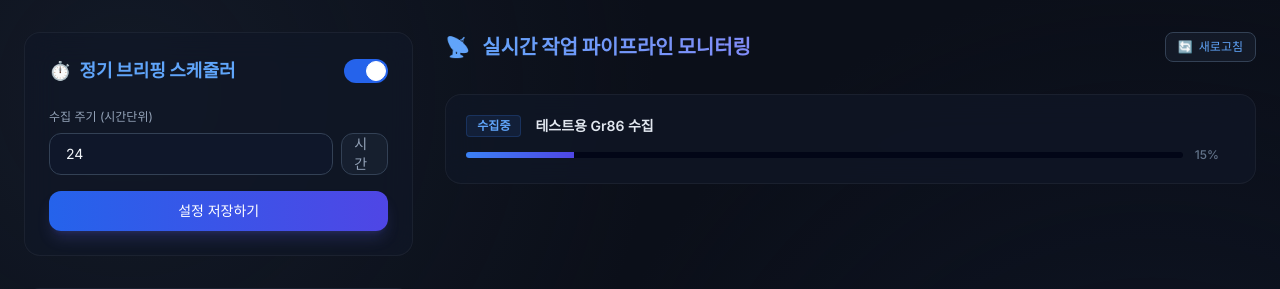
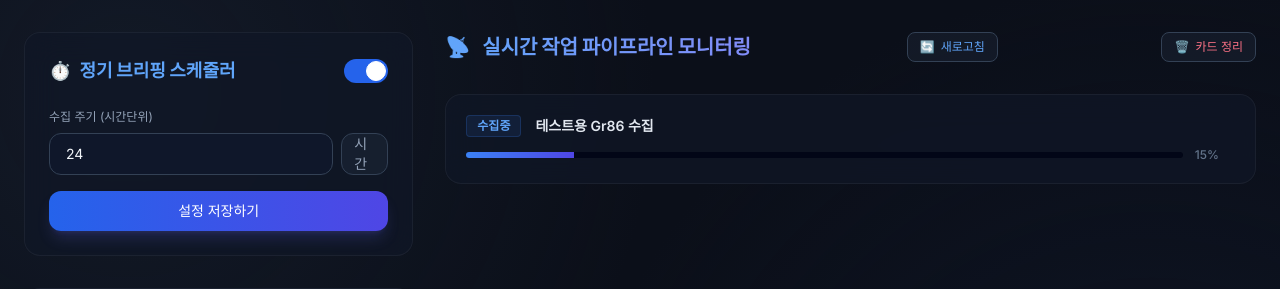
Before and after one commit to hyokuro-hash/auto-car-blog, a FastAPI app: page / in a window 1280 px wide. Shown: the part 66-355 px from the top of the page. Run offline with FastAPI, Linux system fonts and the light colour scheme; parts of the project's set-up code (start-up, migrations or seed data) failed here and were passed over; some libraries are stand-ins or nearby versions.

Commit message:
fix: 재시도/폴백 시 단일 task_id 유지하여 카드 중복 생성 방지, 대시보드에 카드 정리 버튼 추가

```diff
--- a/db.py
+++ b/db.py
@@ -259,7 +259,7 @@ class DatabaseCache:
             "updated_at": datetime.now().isoformat()
         }
 
-        # Firestore 우선 기록
+        # Firestore 우선 기록 - merge=True 로 항상 upsert (중복 도큐먼트 생성 방지)
         if self.firestore.is_available:
             try:
                 self.firestore.db.collection("car_news_tasks").document(task_id).set(task_data, merge=True)
@@ -267,11 +267,11 @@ class DatabaseCache:
             except Exception as e:
                 print(f"[db.py] Firestore Task 업데이트 실패: {e}")
 
-        # 로컬 폴백
+        # 로컬 폴백 - task_id 키 기준 upsert
         tasks = _load_json_file(LOCAL_TASKS_FILE, {})
         if task_id not in tasks:
             tasks[task_id] = {}
-        tasks[task_id].update({k: v for k, v in task_data.items() if v is not None or k not in tasks[task_id]})
+        tasks[task_id].update(task_data)
         _save_json_file(LOCAL_TASKS_FILE, tasks)
 
     def get_active_tasks(self) -> list:
@@ -284,9 +284,37 @@ class DatabaseCache:
                 print(f"[db.py] Firestore Tasks 조회 실패: {e}")
 
         tasks = _load_json_file(LOCAL_TASKS_FILE, {})
-        # 정렬하여 리스트로 반환
+        # task_id 기준 중복 제거: 동일 task_id 는 이미 dict 키로 유일하므로 최신 updated_at 순 정렬만
         sorted_tasks = sorted(tasks.values(), key=lambda x: x.get("updated_at", ""), reverse=True)
         return sorted_tasks[:20]
+
+    def cleanup_old_tasks(self, keep_recent: int = 10):
+        """로컬 tasks.json 및 Firestore에서 오래된 테스트/완료 작업 레코드를 정리합니다."""
+        # 로컬 정리
+        tasks = _load_json_file(LOCAL_TASKS_FILE, {})
+        if tasks:
+            sorted_items = sorted(
+                tasks.items(),
+                key=lambda x: x[1].get("updated_at", ""),
+                reverse=True
+            )
+            # 최근 N 개만 남기고 나머지 삭제
+            tasks = dict(sorted_items[:keep_recent])
+            _save_json_file(LOCAL_TASKS_FILE, tasks)
+            print(f"[db.py] 로컬 tasks.json 정리 완료: {len(tasks)}개 유지")
+
+        # Firestore 정리 (최근 keep_recent 이후 항목 삭제)
+        if self.firestore.is_available:
+            try:
+                all_docs = self.firestore.db.collection("car_news_tasks").order_by(
+                    "updated_at", direction="DESCENDING"
+                ).get()
+                to_delete = list(all_docs)[keep_recent:]
+                for doc in to_delete:
+                    doc.reference.delete()
+                print(f"[db.py] Firestore 오래된 작업 {len(to_delete)}개 삭제 완료")
+            except Exception as e:
+                print(f"[db.py] Firestore 정리 실패: {e}")
 
     # --- 2. 수집 키워드 및 카테고리 관리 기능 추가 ---
     def get_keywords(self) -> list:
--- a/main.py
+++ b/main.py
@@ -146,6 +146,16 @@ def publish_api(data: dict):
         return {"success": False, "error": res.get("error", "API Call Failed")}
 
 
+@app.post("/api/tasks/cleanup")
+def cleanup_tasks_api():
+    """대시보드 작업 카드 누적 정리: 최근 10개만 남기고 오래된 항목을 삭제합니다."""
+    try:
+        db_cache.cleanup_old_tasks(keep_recent=10)
+        return {"success": True, "message": "오래된 작업 기록이 정리되었습니다. (최근 10개 유지)"}
+    except Exception as e:
+        return {"success": False, "error": str(e)}
+
+
 # --- 3. 기존 텔레그램 봇 웹훅 및 일일 크론 엔드포인트 ---
 
 @app.post("/api/webhook")
--- a/templates/dashboard.html
+++ b/templates/dashboard.html
@@ -147,6 +147,9 @@
                 </h2>
                 <button onclick="fetchTasks()" class="text-xs text-blue-400 hover:text-blue-300 flex items-center bg-slate-800/40 border border-slate-700 px-3 py-1.5 rounded-lg transition">
                     <span class="mr-1.5">🔄</span>새로고침
+                </button>
+                <button onclick="cleanupTasks()" class="text-xs text-rose-400 hover:text-rose-300 flex items-center bg-slate-800/40 border border-slate-700 px-3 py-1.5 rounded-lg transition ml-2" title="누적된 오래된 카드를 최근 10개만 남기고 정리합니다">
+                    <span class="mr-1.5">🗑️</span>카드 정리
                 </button>
             </div>
 
@@ -323,6 +326,22 @@
         }
 
         // --- 3. Pipeline Task Monitoring Logic ---
+        async function cleanupTasks() {
+            if (!confirm('누적된 오래된 카드를 정리하시겠습니까? 최근 10개만 남깁니다.')) return;
+            try {
+                const res = await fetch('/api/tasks/cleanup', { method: 'POST' });
+                const data = await res.json();
+                if (data.success) {
+                    alert('✅ ' + data.message);
+                    fetchTasks(); // 정리 후 바로 새로고침
+                } else {
+                    alert('❌ 정리 실패: ' + data.error);
+                }
+            } catch (e) {
+                alert('❌ 요청 실패: ' + e.message);
+            }
+        }
+
         async function fetchTasks() {
             try {
                 const res = await fetch("/api/tasks");
```
